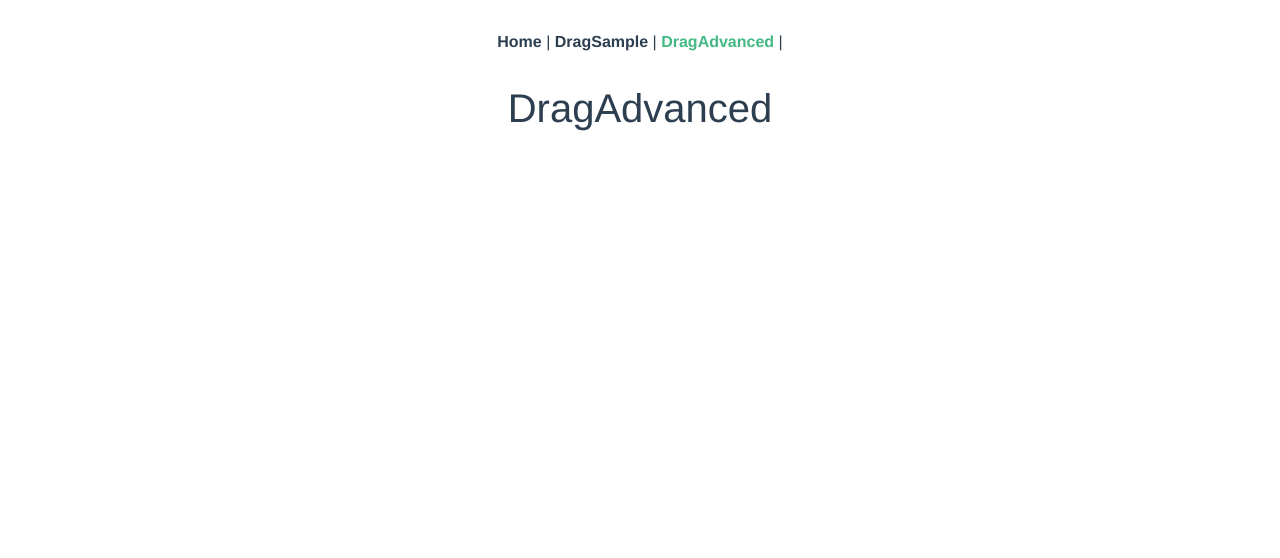
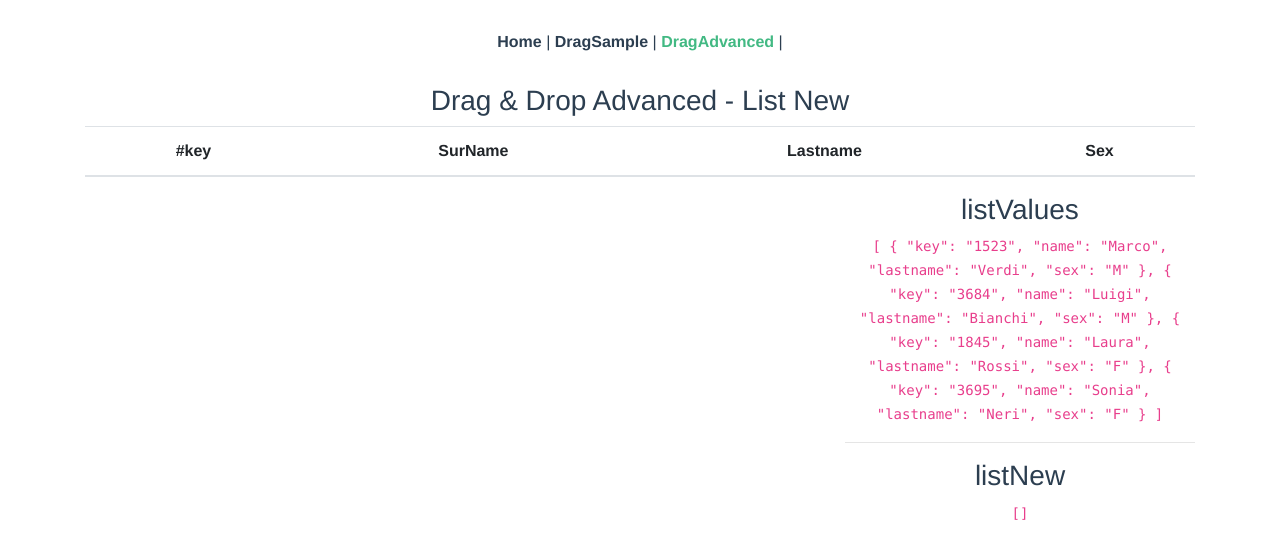
Before and after one commit to isjeady/corso-vue-js-application, a Vue app: page /dragadvanced in a window 1280 px wide. Shown: the top 558 px of the page. Built offline with nearby package versions, Linux system fonts and the light colour scheme.

Commit message:
ListValues e ListNew

```diff
--- a/src/components/DragAdvanced.vue
+++ b/src/components/DragAdvanced.vue
@@ -1,5 +1,79 @@
 <template>
-  <div class="about">
-    <h1>DragAdvanced</h1>
+  <div class="container">
+
+    <div class="row">
+      <div class="col-12">
+        <h3>Drag & Drop Advanced - List New</h3>
+        <table class="table">
+          <thead>
+            <tr>
+              <th scope="col">#key</th>
+              <th scope="col">SurName</th>
+              <th scope="col">Lastname</th>
+              <th scope="col">Sex</th>
+            </tr>
+          </thead>
+          <tbody>
+              <tr v-for="element in listNew" :key="element.key">
+                <th scope="row">{{ element.key  }}</th>
+                <td> {{ element.name }}</td>
+                <td> {{ element.lastname }}</td>
+                <td> {{ element.sex }}</td>
+              </tr>
+          </tbody>
+        </table>
+      </div>
+    </div>
+
+    <div class="row">
+      <div class="col-8">
+
+      </div>
+      <div class="col-4">
+        <h3>listValues</h3>
+          <code>{{ listValues }}</code>
+        <hr>
+        <h3>listNew</h3>
+          <code>{{ listNew }}</code>
+      </div>
+    </div>
+
   </div>
 </template>
+
+
+
+<script>
+import draggable from "vuedraggable";
+import Vue from 'vue';
+
+export default {
+  name: "drag-sample",
+  components: {
+    draggable
+  },
+  data() {
+    return {
+      listValues : [
+        { key : '1523' , name : 'Marco', lastname : 'Verdi', sex :'M'},
+        { key : '3684' , name : 'Luigi', lastname : 'Bianchi', sex :'M'},
+        { key : '1845' , name : 'Laura', lastname : 'Rossi', sex :'F'},
+        { key : '3695' , name : 'Sonia', lastname : 'Neri', sex :'F'},
+      ],
+      listNew : []
+    };
+  },
+  mounted(){
+  },
+  methods: {
+
+  },
+  computed: {
+
+  }
+};
+</script>
+
+<style>
+
+</style>
```
